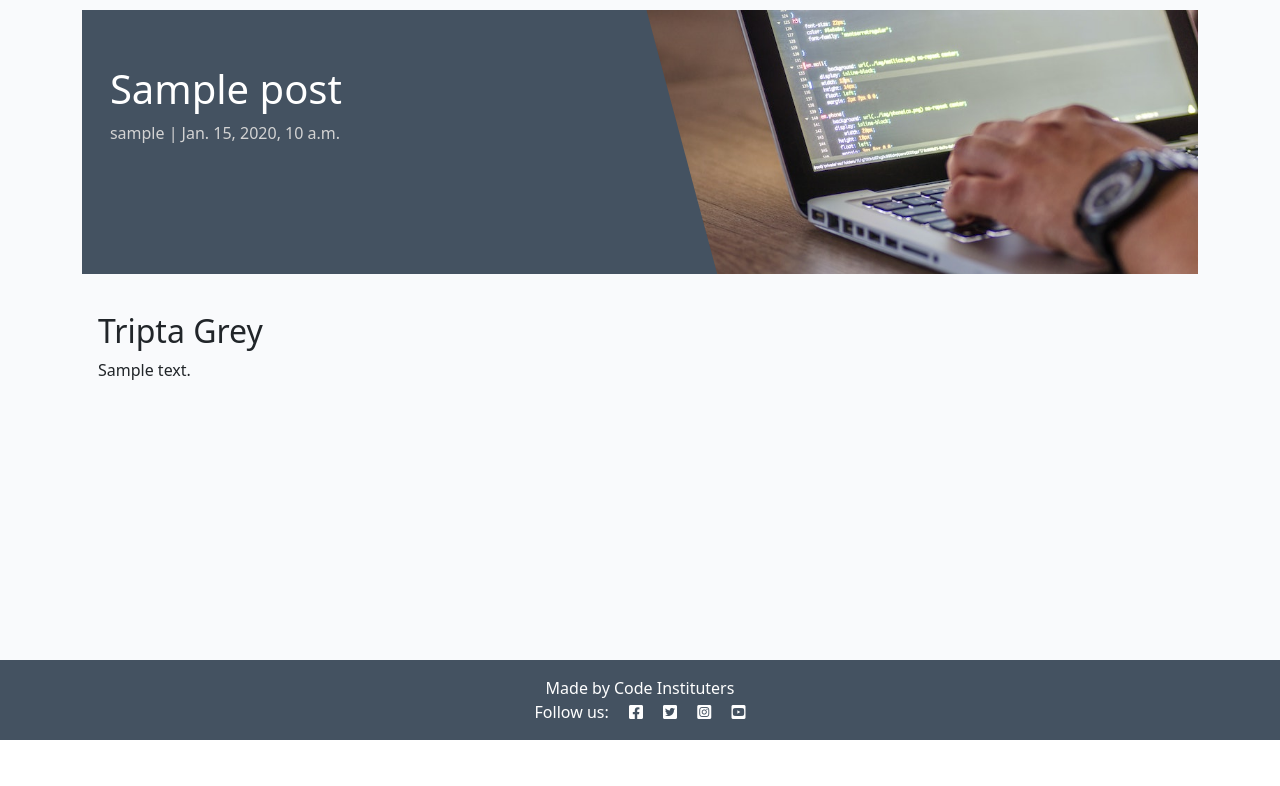
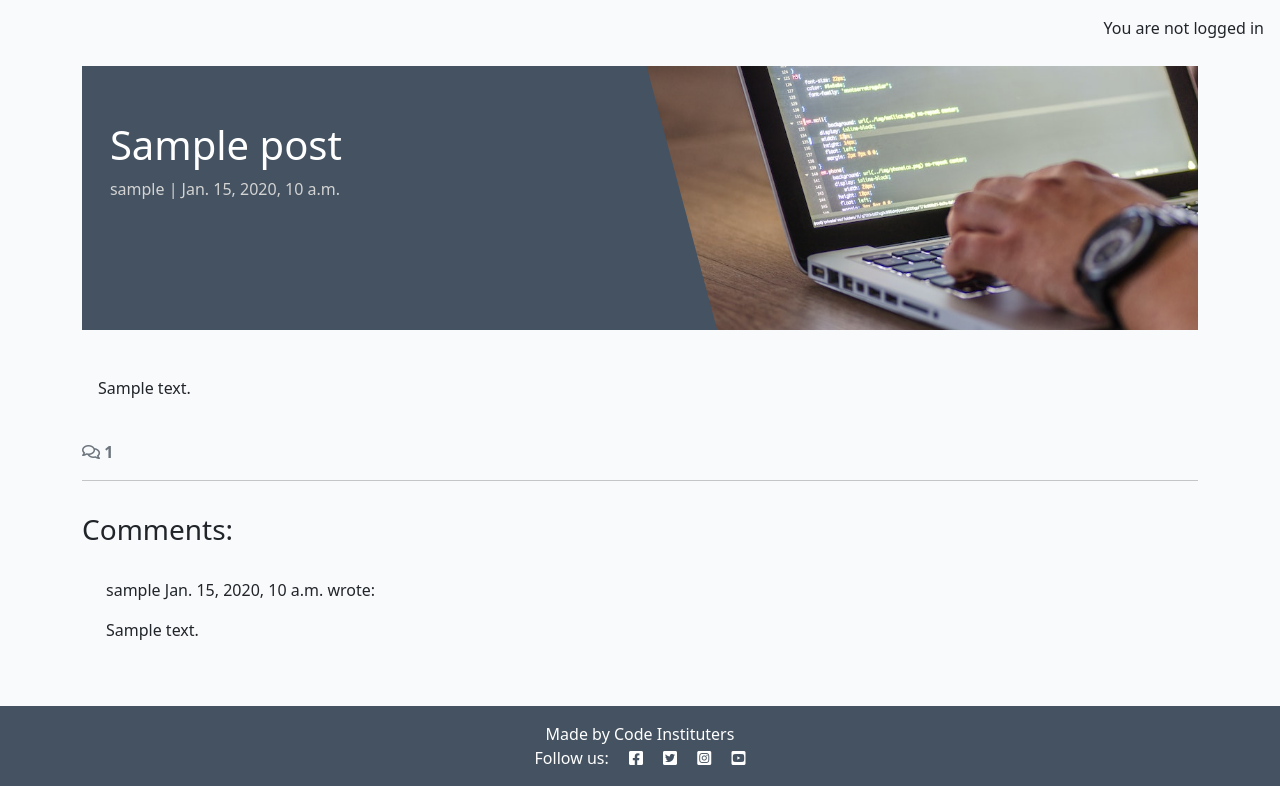
Before and after one commit to tgrey2024/django-blog, a Django app: the page made by blog/templates/blog/post_detail.html in a window 1280 px wide. Shown: the part 60-846 px from the top of the page. Before the commit the page ends 800 px from the top, so only its background shows below. Run offline with Django 4.2, Linux system fonts and the light colour scheme; tables that the repository leaves empty hold one stand-in row (Sample ...).

Commit message:
add comments to blog view and post detail template

```diff
--- a/blog/templates/blog/post_detail.html
+++ b/blog/templates/blog/post_detail.html
@@ -30,6 +30,48 @@
             </div>
         </div>
     </div>
+    <!-- Displaying count of comments -->
+  <div class="row">
+    <div class="col-12">
+      <strong class="text-secondary">
+        <i class="far fa-comments"></i> {{ comment_count }}
+      </strong>
+    </div>
+    <div class="col-12">
+      <hr>
+    </div>
+  </div>
+  <!-- Displaying Comments -->
+  <div class="row">
+    <div class="col-md-8 card mb-4  mt-3 ">
+      <h3>Comments:</h3>
+      <div class="card-body">
+        <!-- We want a for loop inside the empty control tags
+          to iterate through each comment in comments -->
+        {% for comment in comments %}
+        <div class="p-2 comments
+          {% if not comment.approved and comment.author == user %}
+          faded{% elif not comment.approved %} d-none{% endif %}">
+          <p class="font-weight-bold">
+            {{ comment.author }}
+            <span class="font-weight-normal">
+              {{ comment.created_on }}
+            </span> wrote:
+          </p>
+          <div id="comment{{ comment.id }}">
+            {{ comment.body | linebreaks }}
+          </div>
+          {% if not comment.approved and comment.author == user %}
+          <p class="approval">
+            This comment is awaiting approval
+          </p>
+          {% endif %}
+        </div>
+        <!-- Our for loop ends here -->
+        {% endfor %}
+      </div>
+    </div>
+  </div>
 </div>
 
 {% endblock content %}
--- a/blog/views.py
+++ b/blog/views.py
@@ -24,10 +24,14 @@ def post_detail(request, slug):
 
     queryset = Post.objects.filter(status=1)
     post = get_object_or_404(queryset, slug=slug)
+    comments = post.comments.all().order_by("-created_on")
+    comment_count = post.comments.filter(approved=True).count()
 
     return render(
         request,
         "blog/post_detail.html",
         {"post": post,
-         "coder": "Tripta Grey"},
+        "comments": comments,
+        "comment_count": comment_count,
+        },
     )
--- a/templates/base.html
+++ b/templates/base.html
@@ -71,7 +71,11 @@
     </nav>
 
     <main class="flex-shrink-0 main-bg">
-
+        {% if user.is_authenticated %}
+            <p class="text-end m-3">You are logged in as {{ user }}</p>
+            {% else %}
+            <p class="text-end m-3">You are not logged in</p>
+        {% endif %}
         {% block content %}
         <!-- Content Goes here -->
         {% endblock content %}
```
Also changed, not shown: templates/account/signup.html (+14 -7 lines).
